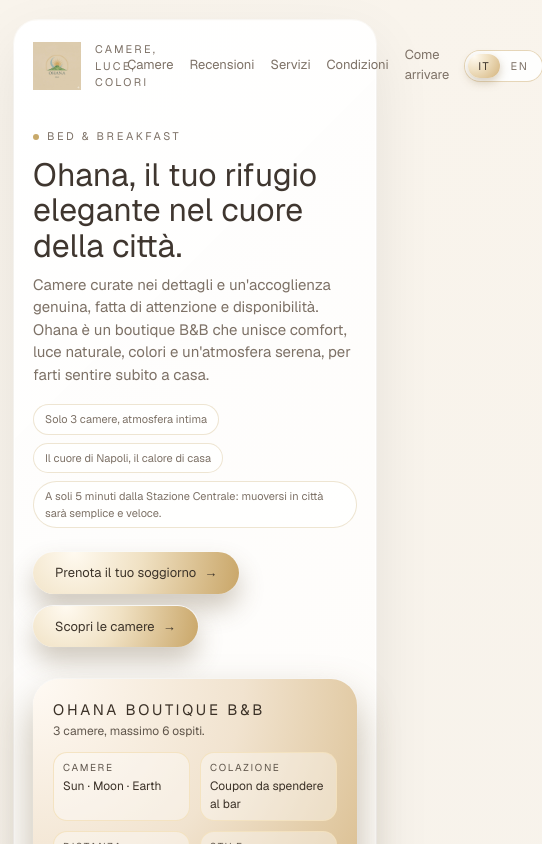
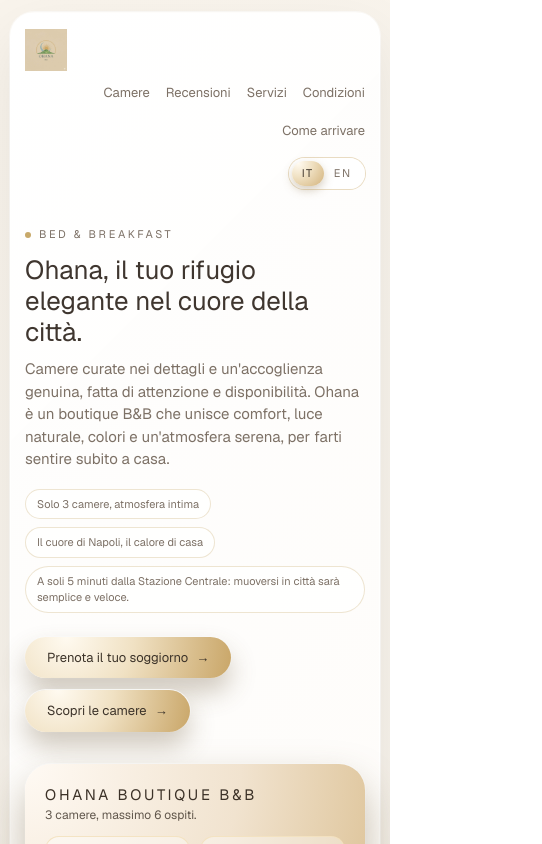
Before and after one commit to stasiosalvo/ohana-bnb, a Next.js app: page / in a window 390 px wide. Shown: the top 844 px of the page, 542 px wide, since content can reach past the window. Built offline with nearby package versions, Linux system fonts and the light colour scheme; no server answers.

Commit message:
Fix layout mobile iPhone

```diff
--- a/src/app/globals.css
+++ b/src/app/globals.css
@@ -18,9 +18,14 @@
   color-scheme: light;
 }
 
+html {
+  overflow-x: hidden;
+}
+
 body {
   margin: 0;
   min-height: 100vh;
+  overflow-x: hidden;
   background: radial-gradient(circle at top left, #f9f4ec 0%, var(--color-bg) 55%, #e9e1d6 100%);
   color: var(--color-text);
 }
@@ -41,10 +46,17 @@ a {
   min-height: 100vh;
   justify-content: center;
   padding: 40px 20px;
+  min-width: 0;
+  overflow-x: hidden;
+}
+
+main {
+  min-width: 0;
 }
 
 .page-inner {
   width: 100%;
+  min-width: 0;
   max-width: 1120px;
   background: linear-gradient(135deg, rgba(255, 255, 255, 0.96), rgba(250, 244, 235, 0.98));
   border-radius: 32px;
@@ -60,11 +72,11 @@ a {
 
 @media (max-width: 720px) {
   .page-shell {
-    padding: 20px 14px;
+    padding: 12px 10px;
   }
 
   .page-inner {
-    padding: 20px 18px 22px;
+    padding: 16px 14px 20px;
     border-radius: 24px;
   }
 }
@@ -74,6 +86,8 @@ a {
   align-items: center;
   justify-content: space-between;
   gap: 18px;
+  flex-wrap: wrap;
+  min-width: 0;
 }
 
 .brand {
@@ -82,13 +96,17 @@ a {
   gap: 10px;
   text-decoration: none;
   color: inherit;
+  min-width: 0;
+  flex-shrink: 0;
 }
 
 .brand-logo {
   height: 48px;
   width: auto;
+  max-width: 140px;
   object-fit: contain;
   display: block;
+  flex-shrink: 0;
 }
 
 .brand-mark {
@@ -122,6 +140,52 @@ a {
   color: var(--color-muted);
   letter-spacing: 0.2em;
   text-transform: uppercase;
+  white-space: nowrap;
+}
+
+@media (max-width: 768px) {
+  .topbar {
+    gap: 12px;
+  }
+
+  .brand-sub {
+    display: none;
+  }
+
+  .brand-logo {
+    height: 42px;
+    max-width: 120px;
+  }
+
+  .topbar-right {
+    width: 100%;
+    justify-content: flex-end;
+    flex-wrap: wrap;
+    gap: 10px;
+  }
+
+  .nav-links {
+    gap: 10px;
+    font-size: 12px;
+    flex-wrap: wrap;
+    justify-content: flex-end;
+  }
+
+  .nav-links a {
+    white-space: nowrap;
+  }
+}
+
+@media (max-width: 480px) {
+  .nav-links {
+    font-size: 11px;
+    gap: 8px;
+  }
+
+  .lang-pill {
+    padding: 3px 8px;
+    font-size: 10px;
+  }
 }
 
 .topbar-right {
@@ -218,15 +282,24 @@ a {
 }
 
 .hero-title {
-  font-size: clamp(32px, 4vw, 42px);
-  line-height: 1.12;
+  font-size: clamp(26px, 5vw, 42px);
+  line-height: 1.2;
   margin: 10px 0 10px;
+  word-wrap: break-word;
+  overflow-wrap: break-word;
 }
 
 .hero-subtitle {
   font-size: 15px;
   color: var(--color-muted);
   max-width: 440px;
+  overflow-wrap: break-word;
+}
+
+@media (max-width: 720px) {
+  .hero-subtitle {
+    max-width: 100%;
+  }
 }
 
 .hero-badges {
--- a/src/app/layout.tsx
+++ b/src/app/layout.tsx
@@ -1,6 +1,12 @@
-import type { Metadata } from "next";
+import type { Metadata, Viewport } from "next";
 import { Geist, Geist_Mono } from "next/font/google";
 import "./globals.css";
+
+export const viewport: Viewport = {
+  width: "device-width",
+  initialScale: 1,
+  maximumScale: 5,
+};
 
 const geistSans = Geist({
   variable: "--font-geist-sans",
```
